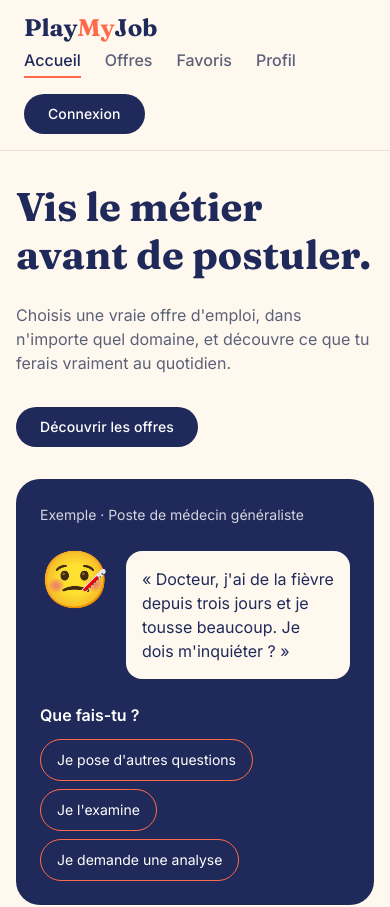
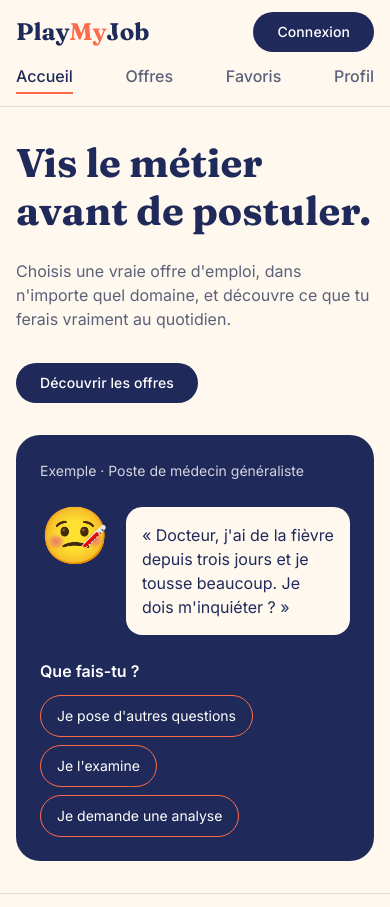
Before and after one commit to maaalaak/projet-playmyjob-malak-insafe, an Angular app in the folder frontend/: page / in a window 390 px wide. Shown: the top 907 px of the page. Built offline with nearby package versions, Linux system fonts and the light colour scheme.

Commit message:
style: menu plus compact et conversation en premier sur téléphone

```diff
--- a/frontend/src/app/components/conversation/conversation.scss
+++ b/frontend/src/app/components/conversation/conversation.scss
@@ -4,6 +4,10 @@
   height: 100%;
   min-height: 280px;
   max-height: 50vh;
+
+  @media (max-width: 600px) {
+    min-height: 140px;
+  }
   overflow-y: auto;
   scrollbar-color: rgb(255 255 255 / 25%) transparent;
   scrollbar-width: thin;
--- a/frontend/src/app/components/header/header.html
+++ b/frontend/src/app/components/header/header.html
@@ -16,9 +16,9 @@
     </nav>
 
     @if (authService.isLoggedIn()) {
-      <button matButton="outlined" type="button" (click)="logout()">Déconnexion</button>
+      <button class="header__auth" matButton="outlined" type="button" (click)="logout()">Déconnexion</button>
     } @else {
-      <a matButton="filled" routerLink="/login">Connexion</a>
+      <a class="header__auth" matButton="filled" routerLink="/login">Connexion</a>
     }
   </div>
 </header>
--- a/frontend/src/app/components/header/header.scss
+++ b/frontend/src/app/components/header/header.scss
@@ -48,4 +48,28 @@
       border-bottom-color: var(--color-accent);
     }
   }
+
+  // Sur téléphone : logo et bouton sur la première ligne, liens sur toute la largeur en dessous.
+  @media (max-width: 700px) {
+    display: grid;
+    grid-template-columns: 1fr auto;
+    gap: 12px 16px;
+    padding: 12px 16px;
+
+    &__actions {
+      display: contents;
+    }
+
+    &__auth {
+      grid-row: 1;
+      grid-column: 2;
+    }
+
+    &__nav {
+      grid-row: 2;
+      grid-column: 1 / -1;
+      justify-content: space-between;
+      gap: 12px;
+    }
+  }
 }
--- a/frontend/src/app/components/simulation/simulation.scss
+++ b/frontend/src/app/components/simulation/simulation.scss
@@ -111,6 +111,11 @@
     flex-direction: column;
     gap: 16px;
     min-width: 0;
+
+    // Sur une seule colonne, la conversation passe en premier : chaque bulle montre déjà qui parle.
+    @media (max-width: 1000px) {
+      order: -1;
+    }
   }
 
   &__bar {
```
